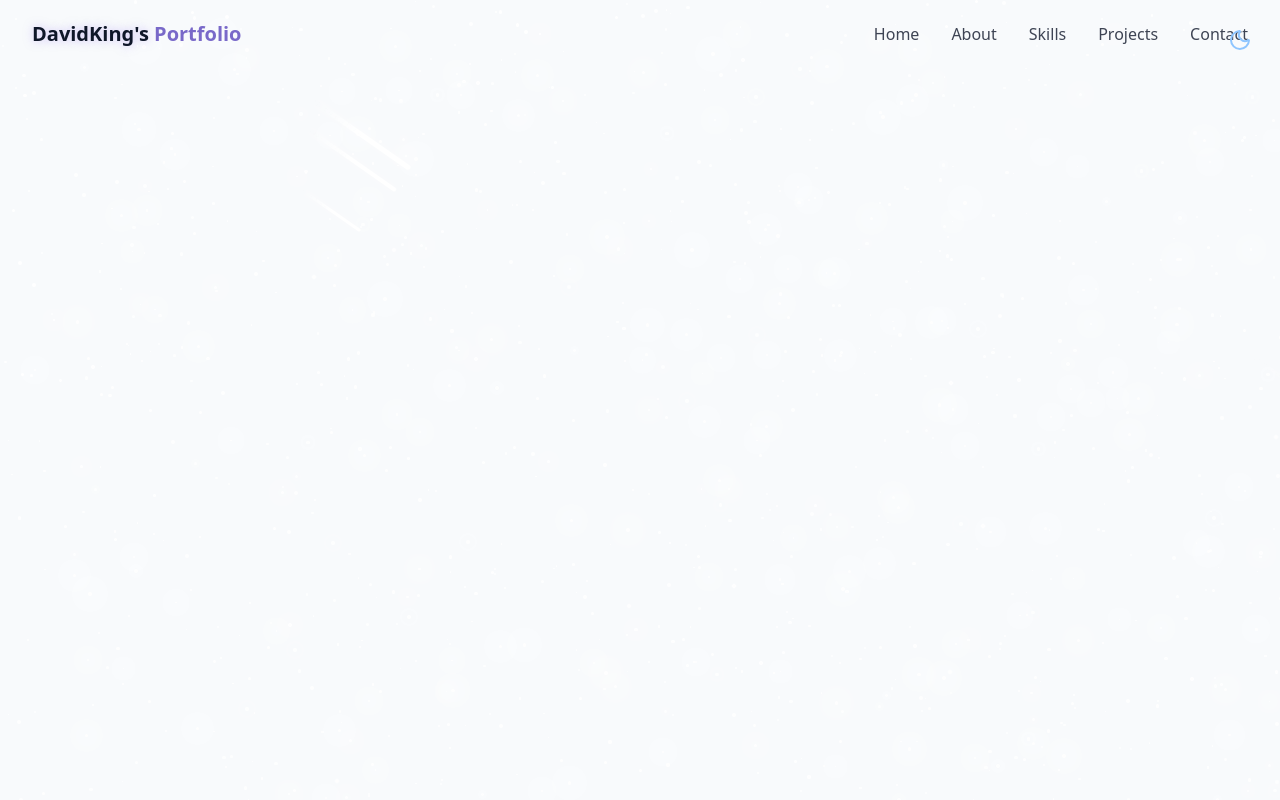
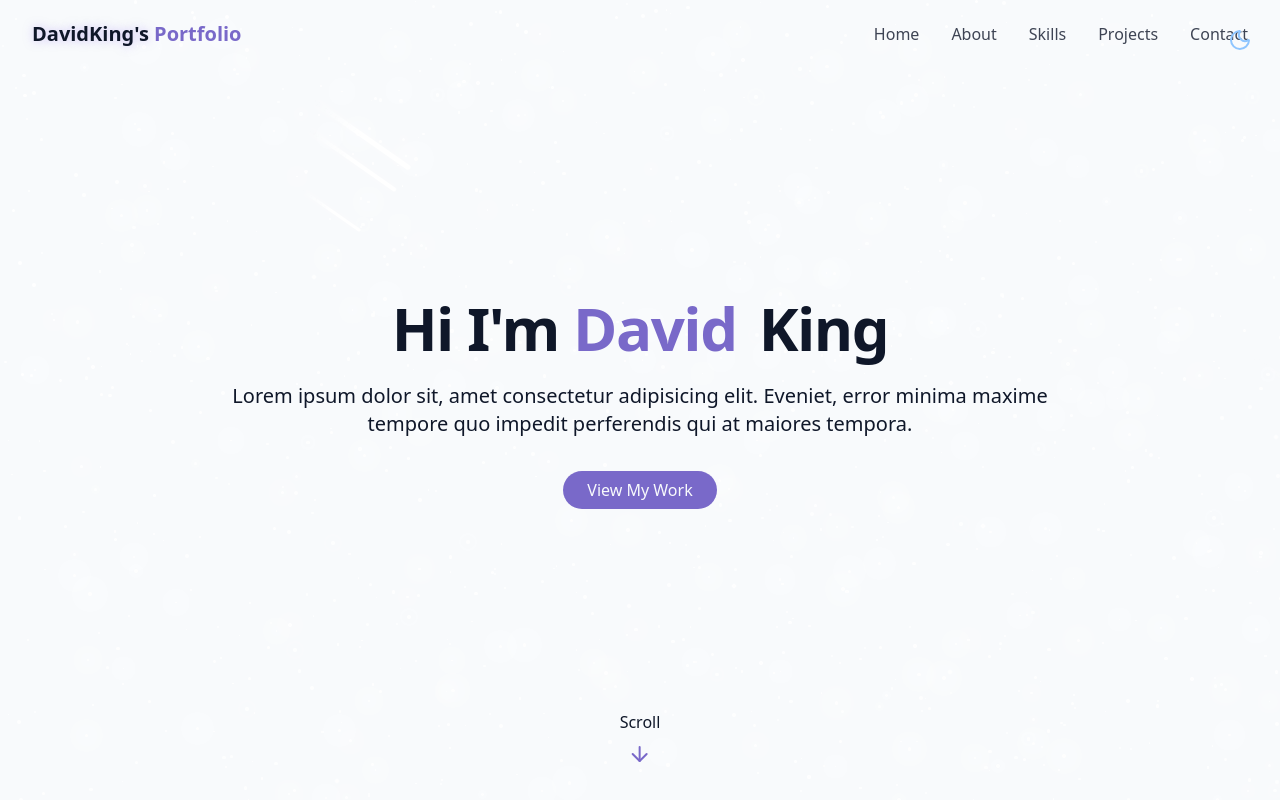
Before and after one commit to Dhayviid/My-new-portfolio-website, a React (Vite) app: page / in a window 1280 px wide. Built offline with nearby package versions, Linux system fonts and the light colour scheme.

Commit message:
completed the herosection

```diff
--- /dev/null
+++ b/src/components/HeroSection.jsx
@@ -0,0 +1,40 @@
+import { ArrowDown } from "lucide-react";
+export const HeroSection = () => {
+  return (
+    <section
+      id="hero"
+      className="relative min-h-screen flex flex-col items-center justify-center px-4"
+    >
+      <div className="container max-w-4xl mx-auto text-center z-10">
+        <div className="space-y-6">
+          <h1 className="text-4xl md:text-6xl font-bold tracking-tight">
+            <span className="opacity-0 animate-fade-in">Hi I'm</span>
+            <span className="text-primary opacity-0 animate-fade-in-delay-1">
+              {" "}
+              David
+            </span>
+            <span className="text-gradient ml-2 opacity-0 animate-fade-in-delay-2">
+              {" "}
+              King
+            </span>
+          </h1>
+          <p className="text-lg md:text-xl text-muted-foreground max-2-2xl mx-auto opacity-0 animate-fade-in-delay-3 ">
+            Lorem ipsum dolor sit, amet consectetur adipisicing elit. Eveniet,
+            error minima maxime tempore quo impedit perferendis qui at maiores
+            tempora.
+          </p>
+
+          <div className="pt-4 opacity-0 animate-fade-in-delay-4">
+            <a href="#projects" className="cosmic-button">
+              View My Work
+            </a>
+          </div>
+        </div>
+      </div>
+      <div className="absolute bottom-8 left-1/2 transform -translate-x-1/2 flex flex-col items-center animate-bounce">
+        <span className="text-md text-muted-foreground mb-2">Scroll </span>
+        <ArrowDown className="h-6 w-6 text-primary" />
+      </div>
+    </section>
+  );
+};
--- a/src/pages/Home.jsx
+++ b/src/pages/Home.jsx
@@ -1,7 +1,7 @@
 import { ThemeToggle } from "../components/ThemeToggle";
 import { StarBackground } from "../components/StarBackground";
 import { Navbar } from "../components/Navbar";
-
+import { HeroSection } from "../components/HeroSection";
 export const Home = () => {
   return (
     <div className="min-h-screen bg-background text-foreground overflow-x-hidden">
@@ -12,6 +12,9 @@
       {/*NavBar */}
       <Navbar />
       {/*Main content */}
+      <main>
+        <HeroSection />
+      </main>
       {/*Footer */}
     </div>
   );
```
